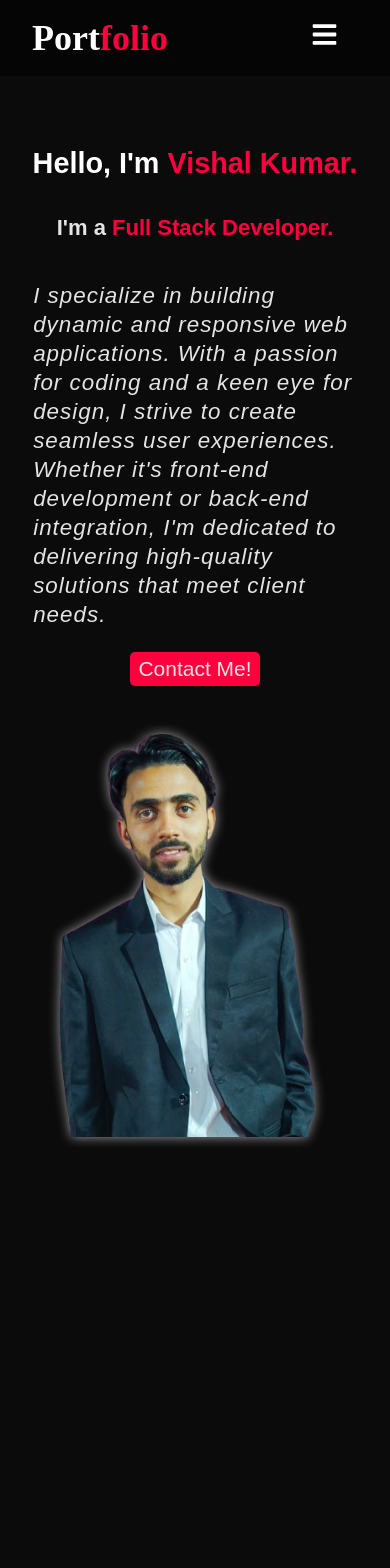
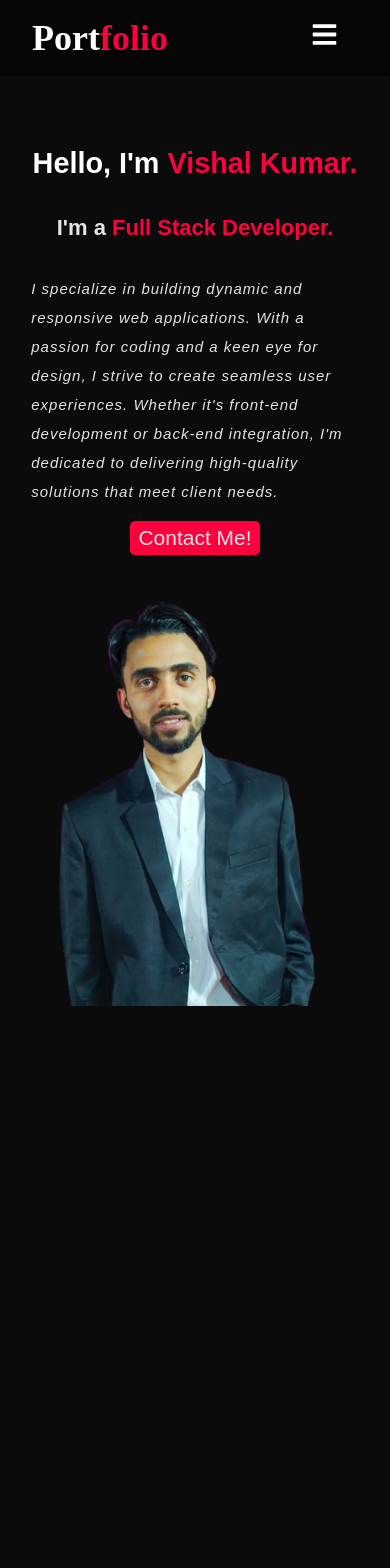
Before and after one commit to BrightCoder1/Portfolio, a React (Vite) app: page / in a window 390 px wide. Shown: the top 1568 px of the page. Built offline with nearby package versions, Linux system fonts and the light colour scheme.

Commit message:
change size of card

```diff
--- a/src/index.css
+++ b/src/index.css
@@ -138,6 +138,12 @@ body {
   transition: 0.3s;
 }
 
+.main-2 {
+  display: flex;
+  justify-content: center;
+  align-items: center;
+}
+
 .contact:hover {
   background-color: #a2072e;
 }
@@ -145,7 +151,7 @@ body {
 .m2-img {
   width: 100%;
   transition: 0.4s;
-  filter: drop-shadow(0px 0px 6px #a2a0a0);
+  /* filter: drop-shadow(0px 0px 6px #a2a0a0); */
 }
 
 .m2-img:hover {
--- a/src/phone.css
+++ b/src/phone.css
@@ -132,7 +132,7 @@
     }
 
     .home2 {
-        margin-top: 4rem;
+        margin-top: 6rem;
         flex-direction: column;
         gap: 6rem;
         align-items: center;
@@ -155,7 +155,8 @@
     }
 
     .m1-p {
-        width: 83%;
+        width: 84%;
+        font-size: 15px;
     }
 
     .h2-1-h {
@@ -168,6 +169,15 @@
 
     .form {
         height: 65vh;
+    }
+
+    .h2-1-h {
+        font-size: 2rem;
+    }
+
+    .s-card {
+        width: 107px;
+        height: 159px;
     }
 }
 
```
